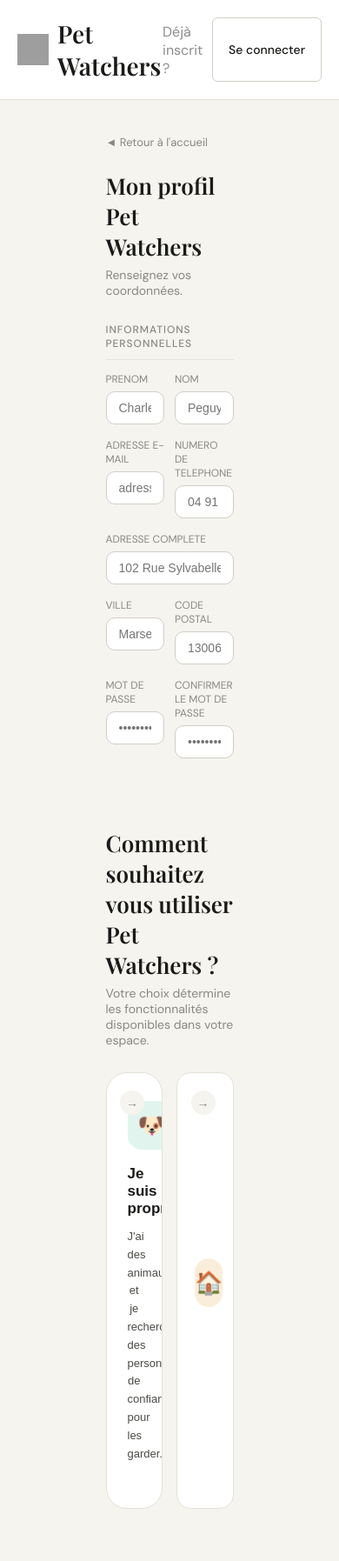
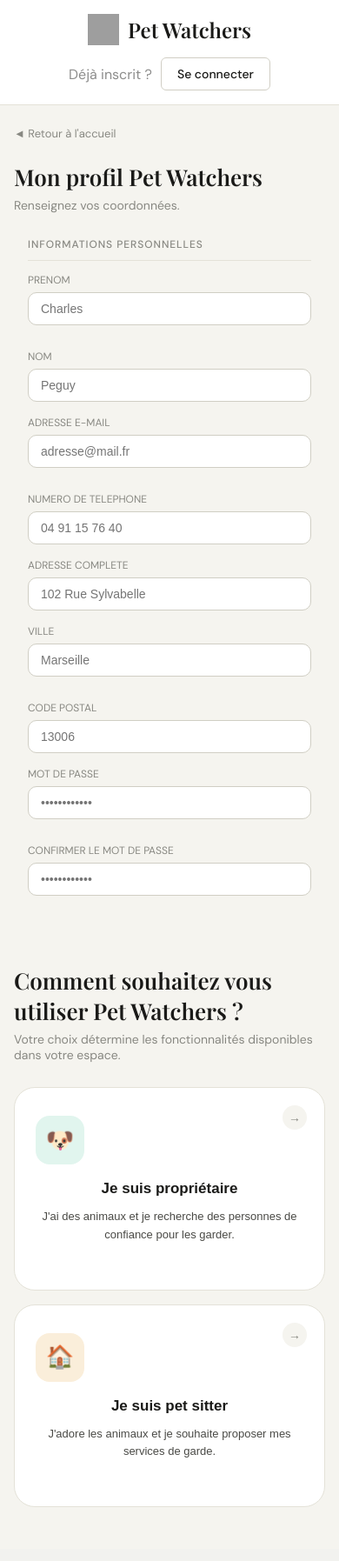
Before and after one commit to SebGio13/Pet-Watchers, a PHP site: page /Login_Signin/signin.php in a window 390 px wide. Shown: the whole page at 87% size. After the commit the page ends 1733 px from the top, so only its background shows below. Run offline with PHP 8.4, Linux system fonts and the light colour scheme; grey boxes are pictures that could not be loaded.

Commit message:
Add files via upload

```diff
--- a/PetWatchers/Fonctions/getDisponibilites.php
+++ b/PetWatchers/Fonctions/getDisponibilites.php
@@ -14,13 +14,13 @@
         $liaison = loginBDD();
 
         // Récupération de la capacité d'accueil du pet sitter
-        $getCapacite = "SELECT nbMaxAnimaux FROM petsitter WHERE idUtilisateur = $idUtilisateur";
+        $getCapacite = "SELECT nbMaxAnimaux FROM petSitter WHERE idUtilisateur = $idUtilisateur";
         $resGetCapacite = mysqli_query($liaison, $getCapacite);
         $ligneCapacite = mysqli_fetch_assoc($resGetCapacite);
         $nbMaxAnimaux = $ligneCapacite ? $ligneCapacite["nbMaxAnimaux"] : 1;
 
         // Récupération des jours de disponibilité du pet sitter
-        $getDispos = "SELECT idJour, tarif FROM etredisponible WHERE idUtilisateur = $idUtilisateur";
+        $getDispos = "SELECT idJour, tarif FROM etreDisponible WHERE idUtilisateur = $idUtilisateur";
         $resGetDispos = mysqli_query($liaison, $getDispos);
 
         $dispos = [];
--- a/PetWatchers/Fonctions/searchPetSitters.php
+++ b/PetWatchers/Fonctions/searchPetSitters.php
@@ -6,7 +6,7 @@
         $petSitterData = "%".$_POST["petSitterSearchBar"]."%";
         $joursActifs = json_decode($_POST["joursActifs"], true);
 
-        $selectJour = $joursActifs != null ? ", etredisponible as E " : "";
+        $selectJour = $joursActifs != null ? ", etreDisponible as E " : "";
         $whereJour = $joursActifs != null ? " AND U.idUtilisateur = E.idUtilisateur " : "";
 
         /* ##### A faire contrôler à Giroud pour requête préparée ##### */
--- a/PetWatchers/Fonctions/signin.php
+++ b/PetWatchers/Fonctions/signin.php
@@ -51,13 +51,13 @@
             if(isset($_POST["nbMaxAnimaux"]) && isset($_POST["listDispo"])){
                 $role = "PetSitter";
                 $nbMaxAnimaux = $_POST["nbMaxAnimaux"];
-                $createPetSitter = mysqli_prepare($liaison, "INSERT INTO petsitter (idUtilisateur, nbMaxAnimaux) VALUES (?, ?)");
+                $createPetSitter = mysqli_prepare($liaison, "INSERT INTO petSitter (idUtilisateur, nbMaxAnimaux) VALUES (?, ?)");
                 $resCreatePetSitter = mysqli_stmt_execute($createPetSitter, [$lastId, $nbMaxAnimaux]);
                 if(!$resCreatePetSitter) throw new Exception("Erreur lors de la création d'un pet sitter");
 
                 // Remplissage de la table etreDisponible
                 $listDispo = json_decode($_POST["listDispo"], true);
-                $createDisp = mysqli_prepare($liaison, "INSERT INTO etredisponible (idJour, tarif, idUtilisateur) VALUE (?, ?, ?)");
+                $createDisp = mysqli_prepare($liaison, "INSERT INTO etreDisponible (idJour, tarif, idUtilisateur) VALUE (?, ?, ?)");
 
                 foreach($listDispo as $disp){
                     $disp["idUtilisateur"] = $lastId;
--- a/PetWatchers/Login_Signin/signin.php
+++ b/PetWatchers/Login_Signin/signin.php
@@ -88,7 +88,7 @@
                         <h3>Je suis propriétaire</h3>
                         <p>J'ai des animaux et je recherche des personnes de confiance pour les garder.</p>
                     </button>
-                    <button class="choiceCard petSitterCard">
+                    <button class="choiceCard petSitterChoice">
                         <div class="choiceArrow">→</div>
                         <div class="choiceIcon">🏠</div>
                         <h3>Je suis pet sitter</h3>
--- a/PetWatchers/style.css
+++ b/PetWatchers/style.css
@@ -753,3 +753,170 @@ nav > div > a{
 .demandeActionBtn.refuse:hover{
     border-color: #e05252; color: #e05252;
 }
+
+
+
+
+/* ========================================= */
+/* ===== Responsive : Media Queries ======== */
+/* ========================================= */
+
+@media screen and (max-width: 900px){
+
+    /* Formulaires de connexion/inscription : prennent plus de place */
+    .formLogin, .formSignIn{
+        max-width: 80%;
+    }
+
+    /* Conteneurs principaux : padding latéral réduit */
+    .signInLayout, .petSitterForm, .ownerForm{
+        padding-left: 16px;
+        padding-right: 16px;
+    }
+    .indexContainer{
+        padding: 32px 16px 64px;
+    }
+    .visiteur{
+        padding: 56px 16px 48px;
+    }
+
+    /* Titre d'accueil un peu plus petit */
+    .visiteurTitle{
+        font-size: 38px;
+    }
+
+    /* Disponibilités : 3 par ligne au lieu de 4 */
+    .dispItem{
+        flex: 0 0 calc(33.333% - 6px);
+    }
+}
+
+
+@media screen and (max-width: 600px){
+
+    nav{
+        flex-direction: column;
+        align-items: center;
+        gap: 14px;
+        padding: 16px;
+    }
+    nav > a{
+        font-size: 24px;
+    }
+    nav > div{
+        flex-wrap: wrap;
+        justify-content: center;
+    }
+
+    .button{
+        width: 100%;
+        justify-content: center;
+    }
+    nav > div > a.button{
+        width: auto;
+    }
+
+    .formLogin, .formSignIn{
+        max-width: 100%;
+        padding: 24px 16px 48px;
+    }
+
+    .choiceSignIn,
+    .formRow{
+        grid-template-columns: 1fr;
+    }
+
+    .visiteurTitle{
+        font-size: 30px;
+    }
+    .visiteurSubTitle{
+        font-size: 15px;
+    }
+    .visiteurButton{
+        width: 100%;
+        flex-direction: column;
+    }
+    .visiteurButton .button{
+        width: 100%;
+    }
+
+    .indexTitle{
+        font-size: 24px;
+    }
+
+    .tabs{
+        overflow-x: auto;
+        flex-wrap: nowrap;
+        -webkit-overflow-scrolling: touch;
+    }
+    .tabButton{
+        white-space: nowrap;
+    }
+
+    .capacityRow{
+        flex-direction: column;
+        align-items: stretch;
+    }
+
+    .animalRow{
+        flex-wrap: wrap;
+    }
+    .animalRowActions{
+        margin-left: 0;
+        width: 100%;
+        justify-content: flex-end;
+    }
+
+    .petSitterCard,
+    .demandeCard{
+        flex-direction: column;
+        align-items: flex-start;
+    }
+    .petSitterActions,
+    .demandeStatus,
+    .demandeActions{
+        width: 100%;
+    }
+    .demandeActions{
+        justify-content: flex-end;
+    }
+    .petSitterActions .button{
+        width: 100%;
+    }
+
+    .animauxHeader{
+        flex-direction: column;
+        align-items: flex-start;
+        gap: 12px;
+    }
+
+    .profileSaveRow{
+        justify-content: stretch;
+    }
+    .profileSaveRow .button{
+        width: 100%;
+    }
+
+    .dispItem{
+        flex: 0 0 calc(50% - 6px);
+    }
+
+    .searchBar{
+        flex-direction: column;
+    }
+    .searchBar .button{
+        width: 100%;
+    }
+}
+
+
+@media screen and (max-width: 380px){
+
+    .visiteurTitle{
+        font-size: 26px;
+    }
+
+    .dispItem{
+        flex: 0 0 100%;
+    }
+}
```
Also changed, not shown: PetWatchers/script.js (+14 -14 lines).
